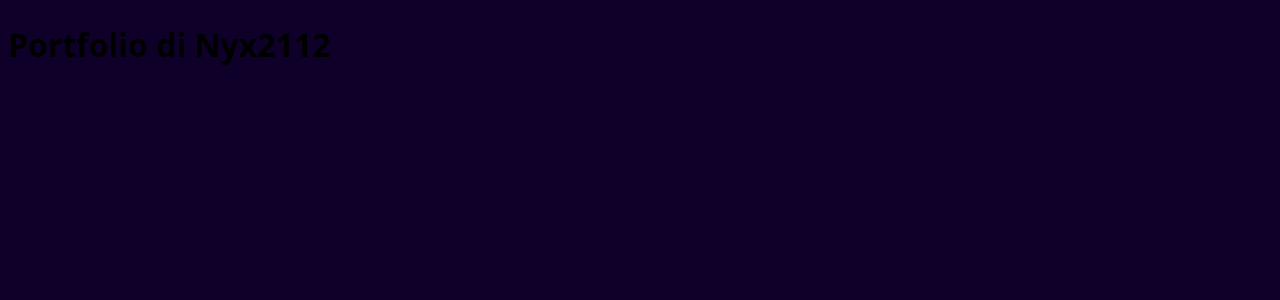
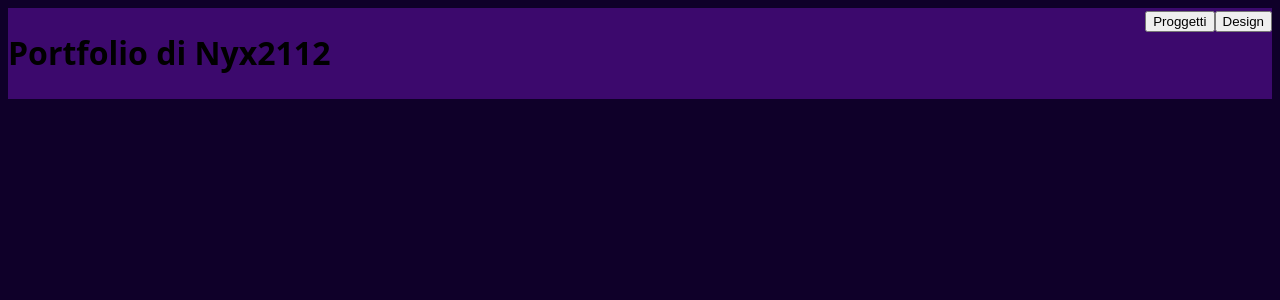
Before and after one commit to Nana-04-art/Portfolio, a React (Vite) app: page / in a window 1280 px wide. Shown: the top 300 px of the page. Built offline with nearby package versions, Linux system fonts and the light colour scheme.

Commit message:
aggiunta header,nav bar, button, colori sfondo

```diff
--- a/src/HomePage.css
+++ b/src/HomePage.css
@@ -1,3 +1,13 @@
 .HomePage {
+    display: grid;
+    grid-template-areas:
+    "header header2 header3"
+    "main main2 main3";
 
 }
+
+.Titolo header {
+    background-color: var(--persian-indigo);
+    display: flex;
+    justify-content: space-between;
+}
--- a/src/HomePage.jsx
+++ b/src/HomePage.jsx
@@ -7,8 +7,16 @@ import './HomePage.css'
 function HomePage() {
 
     return (
-        <div className="HomePage">
-            <header><h1>Portfolio di Nyx2112</h1></header>
+        <div className="Titolo">
+            <header>
+                <h1>Portfolio di Nyx2112</h1>
+                <nav>
+                    <button id="progetti">Proggetti</button>
+                    <button id="design">Design</button>
+                </nav>
+            </header>
+
+
 
 
         </div>
```
